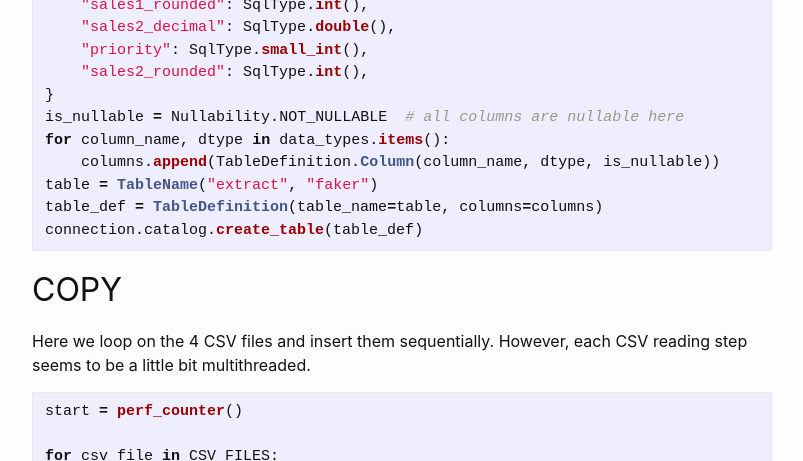
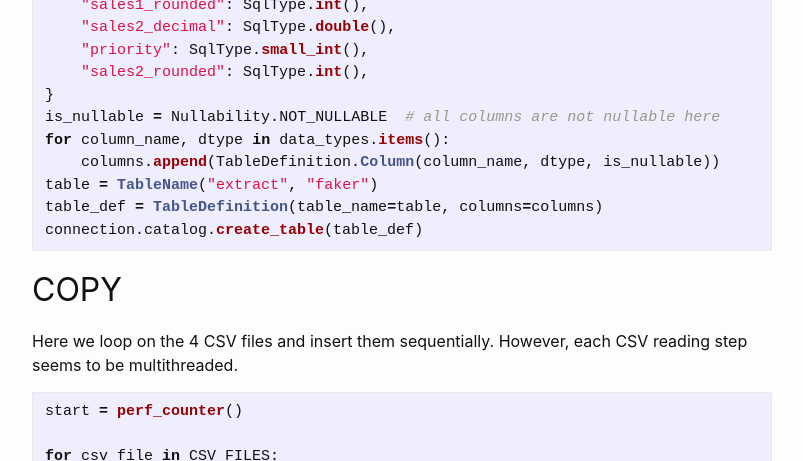
Before and after one commit to aetperf/aetperf.github.io, a Jekyll site: the page built from _posts/2022-05-09-Load-data-from-CSV-files-into-a-Tableau-hyper-extract.md, in a window 1280 px wide and 900 px high, scrolled down 1842 px. Shown: the part 151-612 px from the top of the window, without its empty margins (238-1041 px from the left). Built offline with Jekyll 4.4.1, drawn with Linux system fonts in a browser that asks for light colours; comment, search, counter and statistics services are not loaded; some of the changed text lies outside the part shown.

Commit message:
small update

````diff
--- a/_posts/2022-05-09-Load-data-from-CSV-files-into-a-Tableau-hyper-extract.md
+++ b/_posts/2022-05-09-Load-data-from-CSV-files-into-a-Tableau-hyper-extract.md
@@ -81,7 +81,7 @@ data_types = {
     "priority": SqlType.small_int(),
     "sales2_rounded": SqlType.int(),
 }
-is_nullable = Nullability.NOT_NULLABLE  # all columns are nullable here
+is_nullable = Nullability.NOT_NULLABLE  # all columns are not nullable here
 for column_name, dtype in data_types.items():
     columns.append(TableDefinition.Column(column_name, dtype, is_nullable))
 table = TableName("extract", "faker")
@@ -91,7 +91,7 @@ connection.catalog.create_table(table_def)
 
 ## COPY
 
-Here we loop on the 4 CSV files and insert them sequentially. However, each CSV reading step seems to be a little bit multithreaded.
+Here we loop on the 4 CSV files and insert them sequentially. However, each CSV reading step seems to be multithreaded.
 
 
 ```python
````
Also changed, not shown: other parts of _posts/2022-05-09-Load-data-from-CSV-files-into-a-Tableau-hyper-extract.md (+1 -1 lines).
